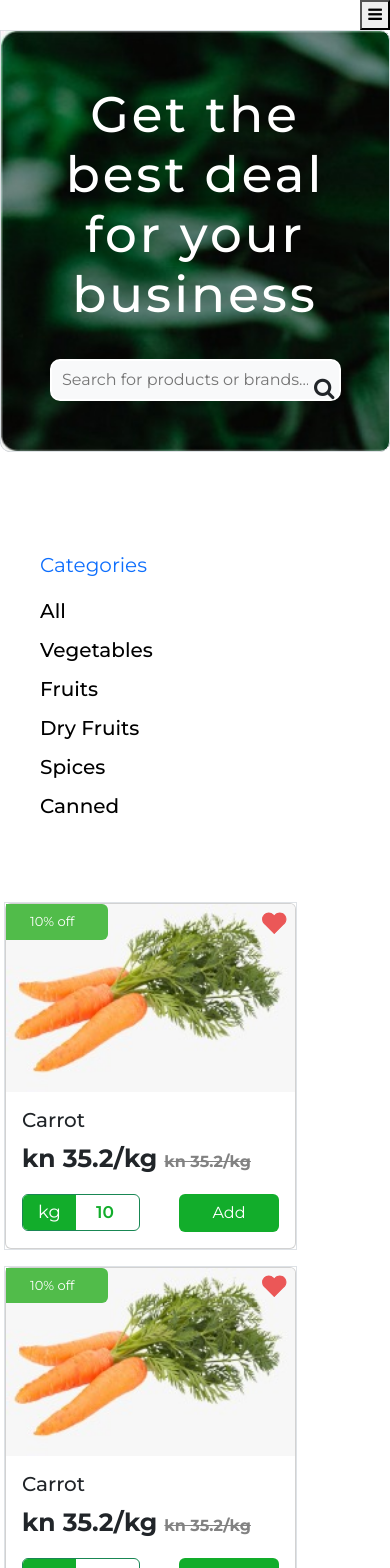
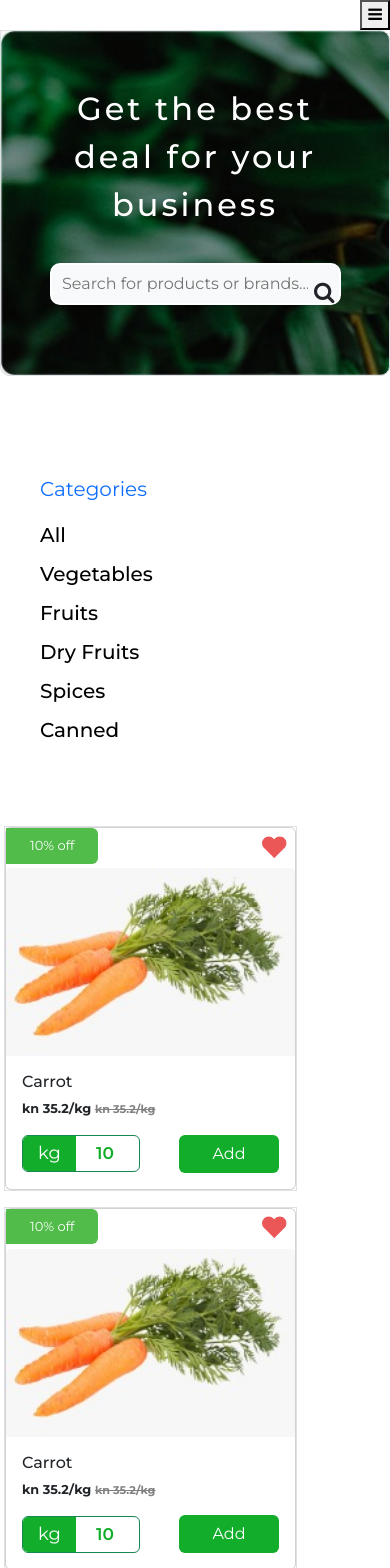
Before and after one commit to appnoxtech/ena-app-web-frontend, a React (Create React App) app: page / in a window 390 px wide. Shown: the top 1568 px of the page. Built offline with nearby package versions, Linux system fonts and the light colour scheme.

Commit message:
product description mobile

```diff
--- a/src/component/Common/Card/RelatedProductCard.tsx
+++ b/src/component/Common/Card/RelatedProductCard.tsx
@@ -1,3 +1,4 @@
+import React from 'react'
 import Carrot from '../../../assets/images/product/carrot.png'
 import heartIcon from '../../../assets/images/hearticonred.svg'
 
--- a/src/component/product/ProductCom.tsx
+++ b/src/component/product/ProductCom.tsx
@@ -1,3 +1,4 @@
+import React from 'react'
 import ProductSlider from './ProductSlider'
 import Searchbar from '../searchbar/Searchbar'
 import heartIcon from '../../assets/images/hearticonred.svg'
@@ -11,12 +12,12 @@ const ProductCom = () => {
         <div className='container-fluid pb-5'>
             <Searchbar />
             <div className='side-Part rounded-4 bg-white'></div>
-            <div className="col-10">
-                <div className="row gx-5 mt-5">
-                    <div className="col-7">
+            <div className="col-10 mx-auto">
+                <div className="row gx-md-5 gy-md-0 mt-3 mt-md-5">
+                    <div className="col-12 col-md-7">
                         <ProductSlider />
                     </div>
-                    <div className="col-5">
+                    <div className="col-12 col-md-5 mt-3 mt-md-0">
                         <div className="prodcutDetailsData">
                             <div className="d-flex justify-content-between">
                                 <div className="productName">
--- a/src/component/product/ProductSlider.tsx
+++ b/src/component/product/ProductSlider.tsx
@@ -1,4 +1,4 @@
-import React from 'react'
+import React, { useEffect, useState } from 'react'
 import './product.css'
 import ImageGallery from 'react-image-gallery';
 import 'react-image-gallery/styles/css/image-gallery.css';
@@ -27,12 +27,24 @@ const images = [
   },
 ];
 const ProductSlider = () => {
+  const [isMobile, setIsMobile] = useState(false);
+
+  useEffect(() => {
+    if(window.innerWidth < 768){
+      setIsMobile(true)
+    }
+    else(
+      setIsMobile(false)
+    )
+  }, [isMobile])
   return (
     <div className='productSliderMain'>
       <ImageGallery
         items={images}
-        thumbnailPosition={'left'}
+        thumbnailPosition={isMobile ? 'bottom' :  'left'}
         showPlayButton={false}
+        showThumbnails={isMobile ? false : true}
+        showBullets={isMobile ? true : false}
         showFullscreenButton={false}
         showNav={false}
       />
--- a/src/component/product/RelatedProduct.tsx
+++ b/src/component/product/RelatedProduct.tsx
@@ -1,4 +1,6 @@
+import React from 'react'
 import RelatedProductCard from '../Common/Card/RelatedProductCard'
+
 const RelatedProduct = () => {
     return (
         <div className="container-fluid py-4">
@@ -10,7 +12,7 @@ const RelatedProduct = () => {
                     <div className="row g-3">
                         {
                             Array.from({ length: 8 }).map((data, index) => (
-                                <div className="col-md-3" key={index}>
+                                <div className="col-6 col-md-3" key={index}>
                                     <RelatedProductCard />
                                 </div>
                             ))
--- a/src/component/product/product.css
+++ b/src/component/product/product.css
@@ -9,6 +9,16 @@
     border: 1px solid #51BC4A;
     box-shadow: 0px 2px 4px rgba(81, 188, 74, 0.61);
     border-radius: 8px;
+}
+
+.image-gallery-bullets .image-gallery-bullet {
+    background: #D9D9D9 !important;
+    border: none !important;
+    box-shadow: none !important;
+    padding: 4px !important;
+}
+.image-gallery-bullets .image-gallery-bullet.active {
+    background: #51BC4A !important;
 }
 
 .image-gallery-thumbnail.active,
@@ -44,18 +54,22 @@
     border: 0.50828px solid #313131;
     border-radius: 8px;
 }
-.socialIconMain{
+
+.socialIconMain {
     display: flex;
     justify-content: center;
     align-items: center;
 }
-.socialIconMain img{
+
+.socialIconMain img {
     margin-left: 1.5rem;
 }
-.crossTextRelated{
-    color:  #828282;
+
+.crossTextRelated {
+    color: #828282;
     font-size: 1rem;
 }
-.offContainerGreen{
+
+.offContainerGreen {
     background-color: #51BC4A;
 }
--- a/src/component/searchbar/Searchbar.css
+++ b/src/component/searchbar/Searchbar.css
@@ -1,6 +1,7 @@
 .search_background {
   background-image: url('../../assets/images/tomato.jpg');
-  height: 50vh;
+  height: auto;
+  padding-bottom: 70px;
   width: 100%;
   background-repeat: no-repeat;
   background-size: cover;
--- a/src/component/searchbar/Searchbar.tsx
+++ b/src/component/searchbar/Searchbar.tsx
@@ -4,9 +4,9 @@ function Searchbar() {
   return (
     <div className='search_background d-flex justify-content-center align-item-center border bg-dark col-12'>
       <div>
-        <div className='text d-flex justify-content-center align-item-center w-75 mx-auto text-center py-1'>
+        <h2 className='text d-flex justify-content-center align-item-center w-75 mx-auto text-center py-1'>
           Get the best deal for your business
-        </div>
+        </h2>
         <div className='d-flex border_outer justify-content-center align-items-center w-75  mx-auto  bg-light'>
           <input
             type='text'
--- a/src/index.tsx
+++ b/src/index.tsx
@@ -3,6 +3,7 @@ import ReactDOM from 'react-dom/client';
 import './index.css';
 import App from './App';
 import reportWebVitals from './reportWebVitals';
+import './mediaquery.css'
 
 const root = ReactDOM.createRoot(
   document.getElementById('root') as HTMLElement
--- /dev/null
+++ b/src/mediaquery.css
@@ -0,0 +1,25 @@
+@media screen and (max-width : 768px) {
+    .text{
+        font-size: 2rem;
+        line-height: 1.5;
+    }
+    .productSliderMain .image-gallery-slide {
+        padding: 1rem;
+    }
+    .crossTextRelated{
+        font-size: 0.7rem;
+    }
+    .card-title{
+        font-size: 1rem;
+    }
+    .card-text{
+        font-size: 0.8rem;
+    }
+    .Off_container{
+        padding-right: 0;
+    }
+    .card-img-top{
+        margin-top: 2.5rem;
+    }
+
+}
--- a/src/pages/product/Details.tsx
+++ b/src/pages/product/Details.tsx
@@ -1,3 +1,4 @@
+import React from 'react'
 import ProductCom from '../../component/product/ProductCom'
 import RelatedProduct from '../../component/product/RelatedProduct'
 
```
Also changed, not shown: 1 other file (tests, documents, lock files or other folders).
